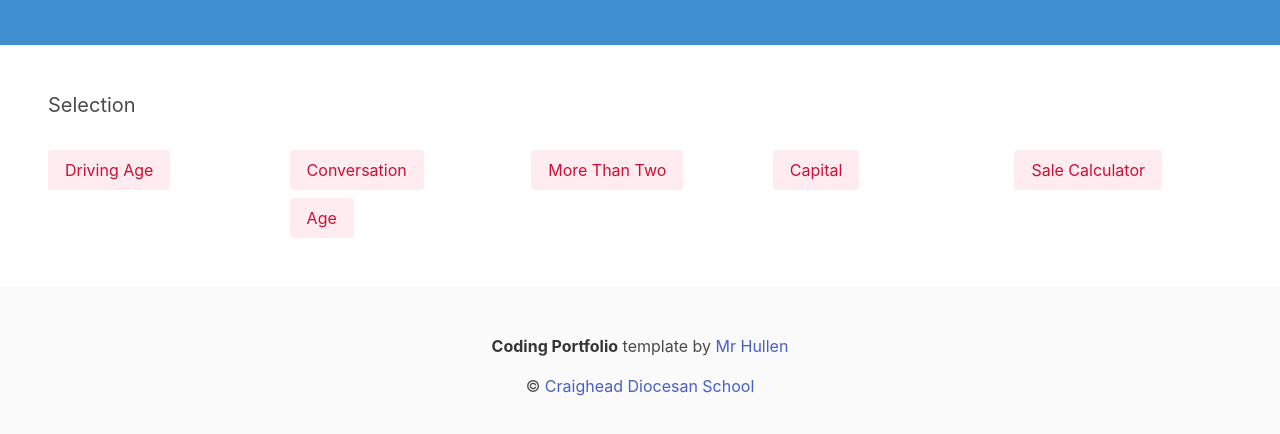
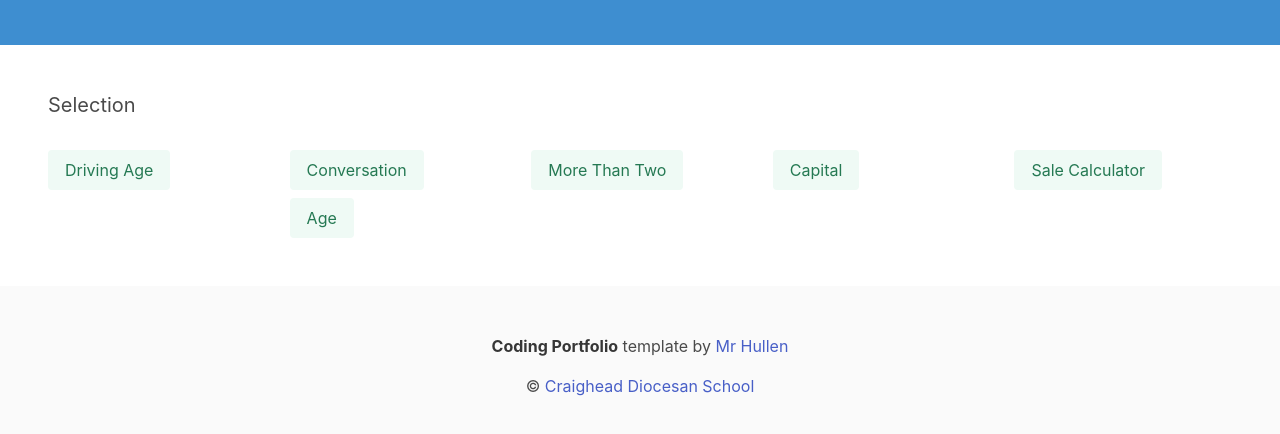
Before and after one commit to craighead-diocesan-school/coding-4-selection-dale-cale9, a plain HTML site: page index.html in a window 1280 px wide. Shown: the part 116-550 px from the top of the page. Drawn offline with nearby package versions, Linux system fonts and the light colour scheme.

Commit message:
.
idk what im doing

```diff
--- a/code/5-sale-calculator.js
+++ b/code/5-sale-calculator.js
@@ -3,11 +3,21 @@
 // ####################################
 
 function saleCalculator() {
-  let amount = prompt ('How much money do you have?')
-  let price = prompt ('What is the price of the item?')
-  let discount = prompt ('What is the discount percentage?')
+  let amount = prompt('How much money do you have?')
+  let price = prompt('What is the price of the item?')
+  let discount = prompt('What is the discount percentage?')
 
+  answer = price / 100 * discount
+  finalePrice = price - answer
 
+  if (finalePrice > amount) {
+    alert('You do not have enough money to buy that product.')
+  }
+  else if (finalePrice <= amount) {
+    alert('YAYYY you have enough money to buy that product.')
+  } else {
+    alert ('error')
+  }
 
 
 }
--- a/index.html
+++ b/index.html
@@ -27,24 +27,24 @@
 
       <div class="columns">
         <div class="column">
-          <button class="button is-light is-danger" onclick="drivingAge()">Driving Age</button>
+          <button class="button is-light is-success" onclick="drivingAge()">Driving Age</button>
         </div>
 
         <div class="column">
-          <button class="button is-light is-danger" onclick="conversation()">Conversation</button>
-          <button class="button is-light is-danger" onclick="age()">Age</button>
+          <button class="button is-light is-success" onclick="conversation()">Conversation</button>
+          <button class="button is-light is-success" onclick="age()">Age</button>
         </div>
 
         <div class="column">
-          <button class="button is-light is-danger" onclick="moreThanTwo()">More Than Two</button>
+          <button class="button is-light is-success" onclick="moreThanTwo()">More Than Two</button>
         </div>
 
         <div class="column">
-          <button class="button is-light is-danger" onclick="capital()">Capital</button>
+          <button class="button is-light is-success" onclick="capital()">Capital</button>
         </div>
 
         <div class="column">
-          <button class="button is-light is-danger" onclick="saleCalculator()">Sale Calculator</button>
+          <button class="button is-light is-success" onclick="saleCalculator()">Sale Calculator</button>
         </div>
       </div>
     </main>
```
